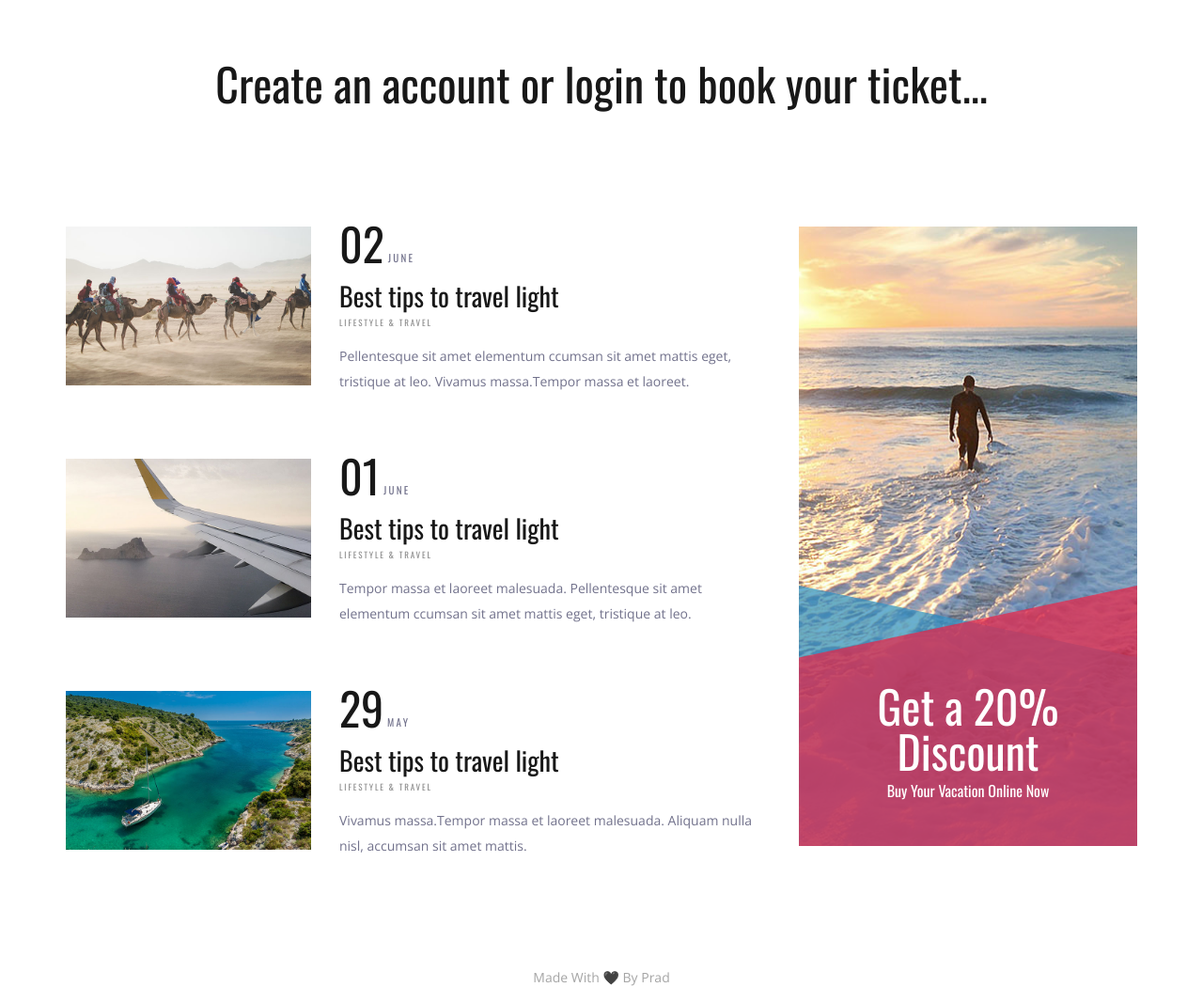
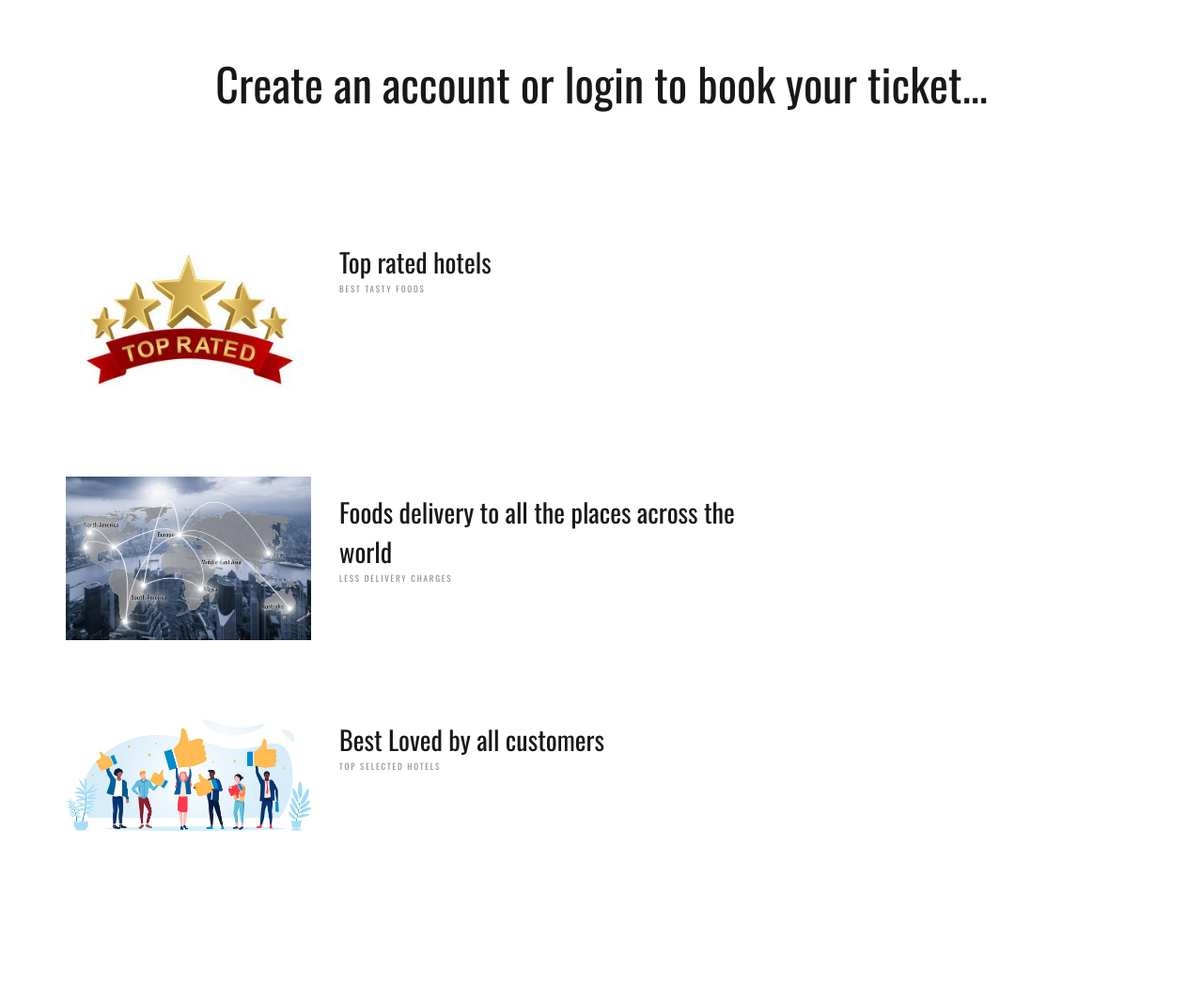
Before and after one commit to vishranth20/potat0, a Django app: page / in a window 1280 px wide. Shown: the part 1369-2419 px from the top of the page at 94% size. After the commit the page ends 2253 px from the top, so only its background shows below. Run offline with Django 3.2, Linux system fonts and the light colour scheme; data that the repository does not hold is empty; some libraries are stand-ins or nearby versions.

Commit message:
changes UI

```diff
--- a/potato/potato/admin.py
+++ b/potato/potato/admin.py
@@ -3,3 +3,4 @@ from .models import *
 
 admin.site.register(Destination)
 admin.site.register(Hotels)
+admin.site.register(Dishes)
--- a/potato/potato/templates/hotels.html
+++ b/potato/potato/templates/hotels.html
@@ -430,10 +430,7 @@
 		</div>
 
 			<div class="col text-center">
-				<!-- Link back to Colorlib can't be removed. Template is licensed under CC BY 3.0. -->
 
-				Made With 🖤 By Prad
-				<!-- Link back to Colorlib can't be removed. Template is licensed under CC BY 3.0. -->
 			</div>
 		</footer>
 	</div>
--- a/potato/potato/templates/index.html
+++ b/potato/potato/templates/index.html
@@ -359,21 +359,28 @@
 							<!-- News Post -->
 							<div
 								class="news_post d-flex flex-md-row flex-column align-items-start justify-content-start">
-								<div class="news_post_image"><img src="{% static 'images/news_1.jpg' %}" alt=""></div>
+								<div class="news_post_image"><img src="{% static 'images/top.jpg' %}" alt=""></div>
 								<div class="news_post_content">
-									<div class="news_post_date d-flex flex-row align-items-end justify-content-start">
-										<div>02</div>
-										<div>june</div>
-									</div>
-									<div class="news_post_title"><a href="#">Best tips to travel light</a></div>
+									<div class="news_post_title"><a href="#">Top rated hotels</a></div>
 									<div class="news_post_category">
 										<ul>
-											<li><a href="#">lifestyle & travel</a></li>
+											<li><a href="#">Best tasty foods</a></li>
 										</ul>
 									</div>
-									<div class="news_post_text">
-										<p>Pellentesque sit amet elementum ccumsan sit amet mattis eget, tristique at
-											leo. Vivamus massa.Tempor massa et laoreet.</p>
+
+								</div>
+							</div>
+
+							<!-- News Post -->
+							<div
+								class="news_post d-flex flex-md-row flex-column align-items-start justify-content-start">
+								<div class="news_post_image"><img src="{% static 'images/del.jpg' %}" alt=""></div>
+								<div class="news_post_content">
+									<div class="news_post_title"><a href="#">Foods delivery to all the places across the world</a></div>
+									<div class="news_post_category">
+										<ul>
+											<li><a href="#">less delivery charges</a></li>
+										</ul>
 									</div>
 								</div>
 							</div>
@@ -381,80 +388,28 @@
 							<!-- News Post -->
 							<div
 								class="news_post d-flex flex-md-row flex-column align-items-start justify-content-start">
-								<div class="news_post_image"><img src="{% static 'images/news_2.jpg' %}" alt=""></div>
+								<div class="news_post_image"><img src="{% static 'images/customers.jpg' %}" alt=""></div>
 								<div class="news_post_content">
-									<div class="news_post_date d-flex flex-row align-items-end justify-content-start">
-										<div>01</div>
-										<div>june</div>
-									</div>
-									<div class="news_post_title"><a href="#">Best tips to travel light</a></div>
+
+									<div class="news_post_title"><a href="#">Best Loved by all customers</a></div>
 									<div class="news_post_category">
 										<ul>
-											<li><a href="#">lifestyle & travel</a></li>
+											<li><a href="#">Top selected Hotels</a></li>
 										</ul>
 									</div>
-									<div class="news_post_text">
-										<p>Tempor massa et laoreet malesuada. Pellentesque sit amet elementum ccumsan
-											sit amet mattis eget, tristique at leo.</p>
-									</div>
-								</div>
-							</div>
 
-							<!-- News Post -->
-							<div
-								class="news_post d-flex flex-md-row flex-column align-items-start justify-content-start">
-								<div class="news_post_image"><img src="{% static 'images/news_3.jpg' %}" alt=""></div>
-								<div class="news_post_content">
-									<div class="news_post_date d-flex flex-row align-items-end justify-content-start">
-										<div>29</div>
-										<div>may</div>
-									</div>
-									<div class="news_post_title"><a href="#">Best tips to travel light</a></div>
-									<div class="news_post_category">
-										<ul>
-											<li><a href="#">lifestyle & travel</a></li>
-										</ul>
-									</div>
-									<div class="news_post_text">
-										<p>Vivamus massa.Tempor massa et laoreet malesuada. Aliquam nulla nisl, accumsan
-											sit amet mattis.</p>
-									</div>
 								</div>
 							</div>
 
 						</div>
 					</div>
 
-					<!-- News Sidebar -->
-					<div class="col-xl-4">
-						<div class="travello">
-							<div class="background_image"
-								style="background-image:url({% static 'images/travello.jpg' %})"></div>
-							<div class="travello_content">
-								<div class="travello_content_inner">
-									<div></div>
-									<div></div>
-								</div>
-							</div>
-							<div class="travello_container">
-								<a href="#">
-									<div class="d-flex flex-column align-items-center justify-content-end">
-										<span class="travello_title">Get a 20% Discount</span>
-										<span class="travello_subtitle">Buy Your Vacation Online Now</span>
-									</div>
-								</a>
-							</div>
-						</div>
-					</div>
+
 				</div>
 			</div>
 		</div>
 
 			<div class="col text-center">
-				<!-- Link back to Colorlib can't be removed. Template is licensed under CC BY 3.0. -->
-
-				Made With 🖤 By Prad
-				<!-- Link back to Colorlib can't be removed. Template is licensed under CC BY 3.0. -->
 			</div>
 		</footer>
 	</div>
```
Also changed, not shown: potato/potato/models.py (+8 -0 lines), potato/bk.png (added), potato/burki.png (added), potato/kings.png (added), potato/mc.png (added), potato/mcd.png (added), potato/potato/migrations/0004_dishes.py (added), potato/potato/static/images/customers.jpg (added), potato/potato/static/images/del.jpg (added), potato/potato/static/images/delivery.png (added), potato/potato/static/images/top.jpg (added), potato/theo.jpg (added), potato/theogo.jpg (added).
